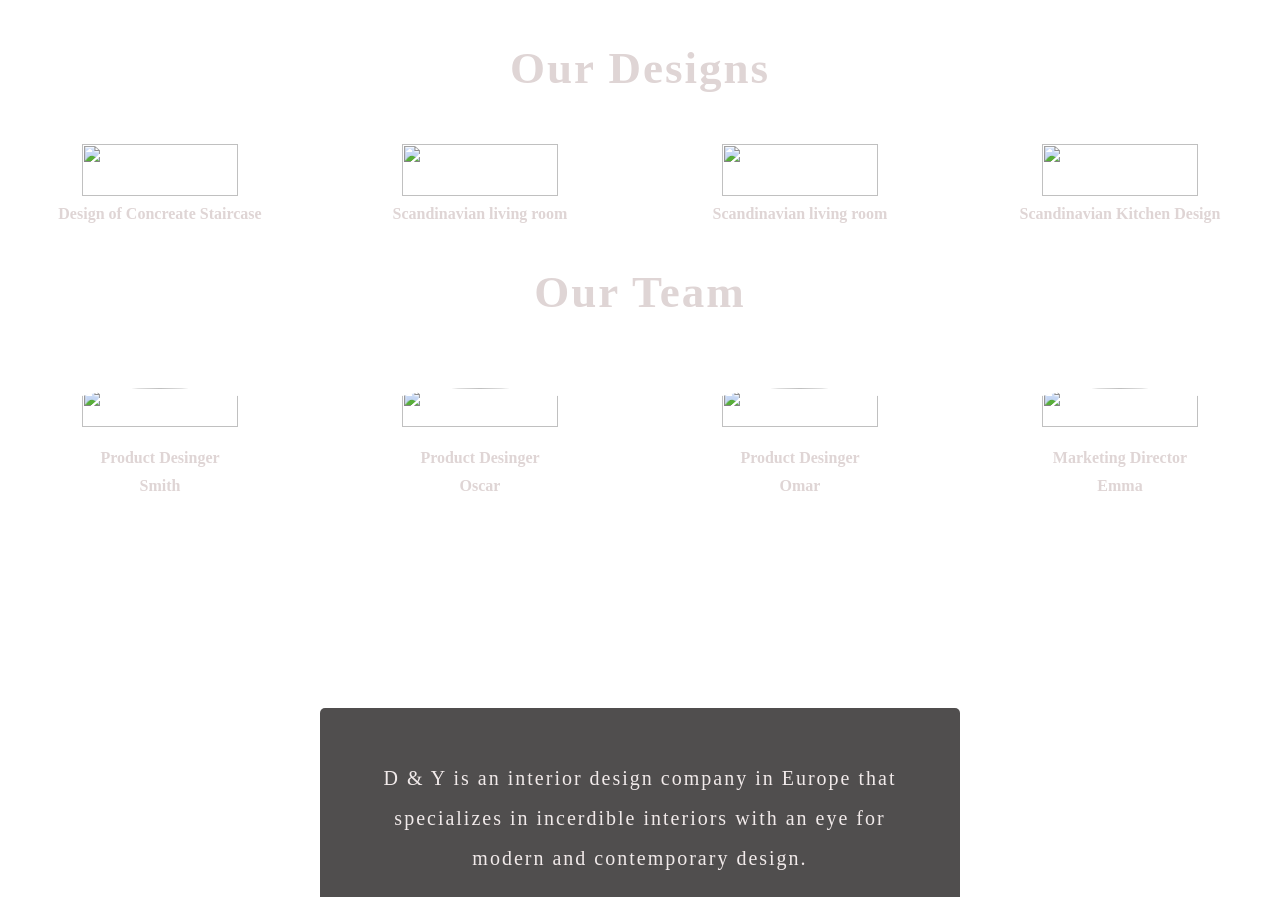
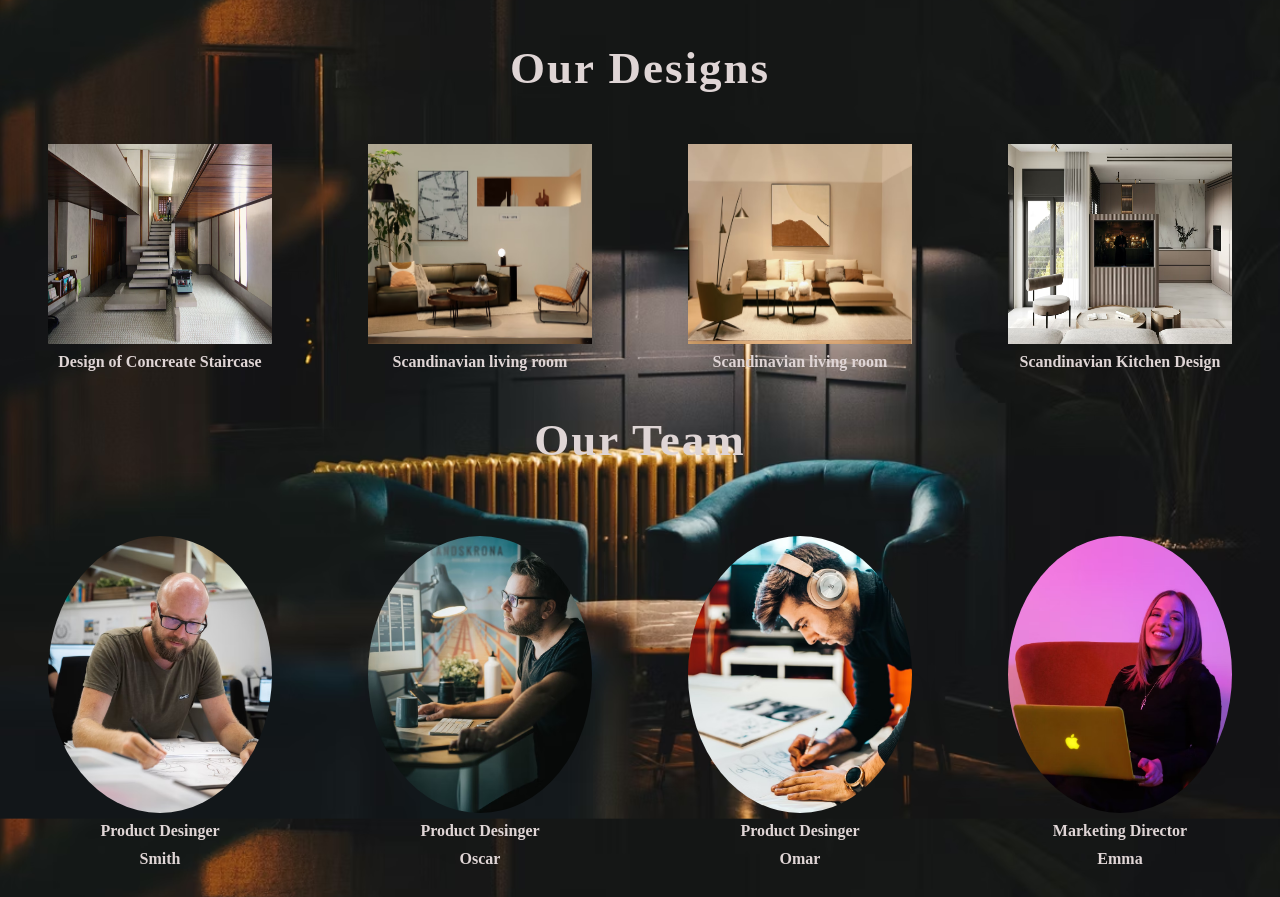
Before and after one commit to jas-sin82/D-Y-Interior, a plain HTML site: page index.html in a window 1280 px wide. Shown: the part 888-1785 px from the top of the page. Drawn offline with Linux system fonts and the light colour scheme; the site is published under a folder, as on GitHub Pages, so addresses that start at the root find nothing; a web font is replaced by a local one.

Commit message:
Modified the image links

```diff
--- a/index.html
+++ b/index.html
@@ -40,19 +40,19 @@
     </div>
     <div class="products">
       <div class="design-img">
-        <img src="/images/photo-3.avif" alt="">
+        <img src="images/photo-3.avif" alt="">
         <p>Design of Concreate Staircase</p>
       </div>
       <div class="design-img">
-        <img src="/images/photo-4.avif" alt="">
+        <img src="images/photo-4.avif" alt="">
         <p>Scandinavian living room</p>
       </div>
       <div class="design-img">
-        <img src="/images/photo-5.avif" alt="">
+        <img src="images/photo-5.avif" alt="">
         <p>Scandinavian living room</p>
       </div>
       <div class="design-img">
-        <img src="/images/photo-6.avif" alt="">
+        <img src="images/photo-6.avif" alt="">
         <p>Scandinavian Kitchen Design</p>
       </div>
     </div>
@@ -63,22 +63,22 @@
     </div>
     <div class="products">
       <div class="design-img-1">
-        <img src="/images/photo-10.avif" alt="">
+        <img src="images/photo-10.avif" alt="">
         <p>Product Desinger </p>
         <p>Smith </p>
       </div>
       <div class="design-img-1">
-        <img src="/images/photo-11.avif" alt="">
+        <img src="images/photo-11.avif" alt="">
         <p>Product Desinger </p>
         <p> Oscar</p>
       </div>
       <div class="design-img-1">
-        <img src="/images/photo-12.avif" alt="">
+        <img src="images/photo-12.avif" alt="">
         <p>Product Desinger </p>
         <p> Omar</p>
       </div>
       <div class="design-img-1">
-        <img src="/images/photo-13.avif" alt="">
+        <img src="images/photo-13.avif" alt="">
         <p>Marketing Director </p>
         <p>Emma </p>
       </div>
--- a/style.css
+++ b/style.css
@@ -7,7 +7,7 @@
 }
 
 body {
-  background-image: url("/images/photo-1.avif");
+  background-image: url("images/photo-1.avif");
   background-position: center;
   background-size: cover;
   background-repeat: no-repeat;
@@ -19,7 +19,7 @@ body {
 header {
   width: 100vw;
   height: 180px;
-  background-image: url("/images/photo-8.avif");
+  background-image: url("images/photo-8.avif");
   background-position: center;
   background-size: cover;
   background-repeat: no-repeat;
@@ -82,7 +82,7 @@ li a:hover {
   align-items: center;
   margin-top: 0px;
   margin-bottom: 50px;
-  background-image: url("/images/photo-8.avif");
+  background-image: url("images/photo-8.avif");
   background-position: center;
   background-size: cover;
   background-repeat: no-repeat;
@@ -190,7 +190,7 @@ li a:hover {
   align-items: center;
   margin-top: 0px;
   justify-content: center;
-  background-image: url("/images/photo-15.avif");
+  background-image: url("images/photo-15.avif");
   background-position: center;
   background-size: cover;
   background-repeat: no-repeat;
@@ -248,7 +248,7 @@ li a:hover {
     max-height: 100%;
     align-items: center;
     justify-content: center;
-    background-image: url("/images/photo-8.avif");
+    background-image: url("images/photo-8.avif");
     background-position: center;
     background-size: cover;
     background-repeat: no-repeat;
@@ -344,7 +344,7 @@ li a:hover {
     align-items: center;
     margin-top: 0px;
     justify-content: center;
-    background-image: url("/images/photo-15.avif");
+    background-image: url("images/photo-15.avif");
     background-position: center;
     background-size: cover;
     background-repeat: no-repeat;
```
